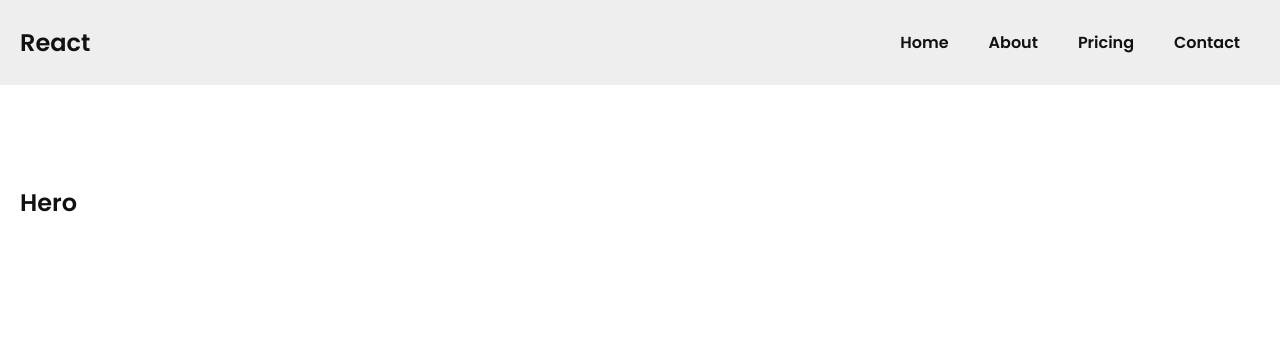
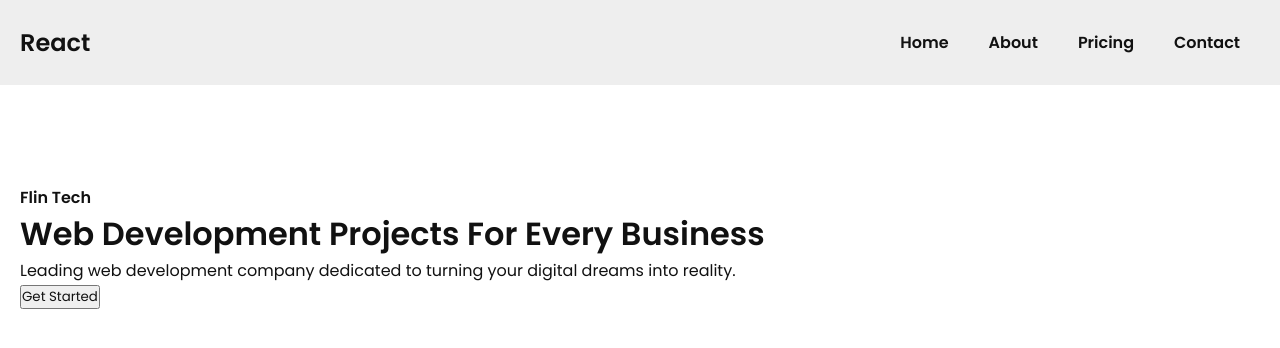
Before and after one commit to brian-ambani/react-projects, a React (Create React App) app in the folder course-work/: page / in a window 1280 px wide. Shown: the top 348 px of the page. Built offline with nearby package versions, Linux system fonts and the light colour scheme.

Commit message:
updated the hero section

```diff
--- a/course-work/src/components/hero/Hero.jsx
+++ b/course-work/src/components/hero/Hero.jsx
@@ -5,7 +5,18 @@ export default function Hero() {
   return (
     <div className="hero">
       <div className="container">
-        <h2>Hero</h2>
+        <div className="hero_content">
+          <h4>Flin Tech</h4>
+          <h1>Web Development Projects For Every Business</h1>
+          <p>
+            Leading web development company dedicated to turning your digital
+            dreams into reality.
+          </p>
+          <button>
+            <a href="#">Get Started</a>
+          </button>
+        </div>
+        <div className="hero_stats"></div>
       </div>
     </div>
   );
```
